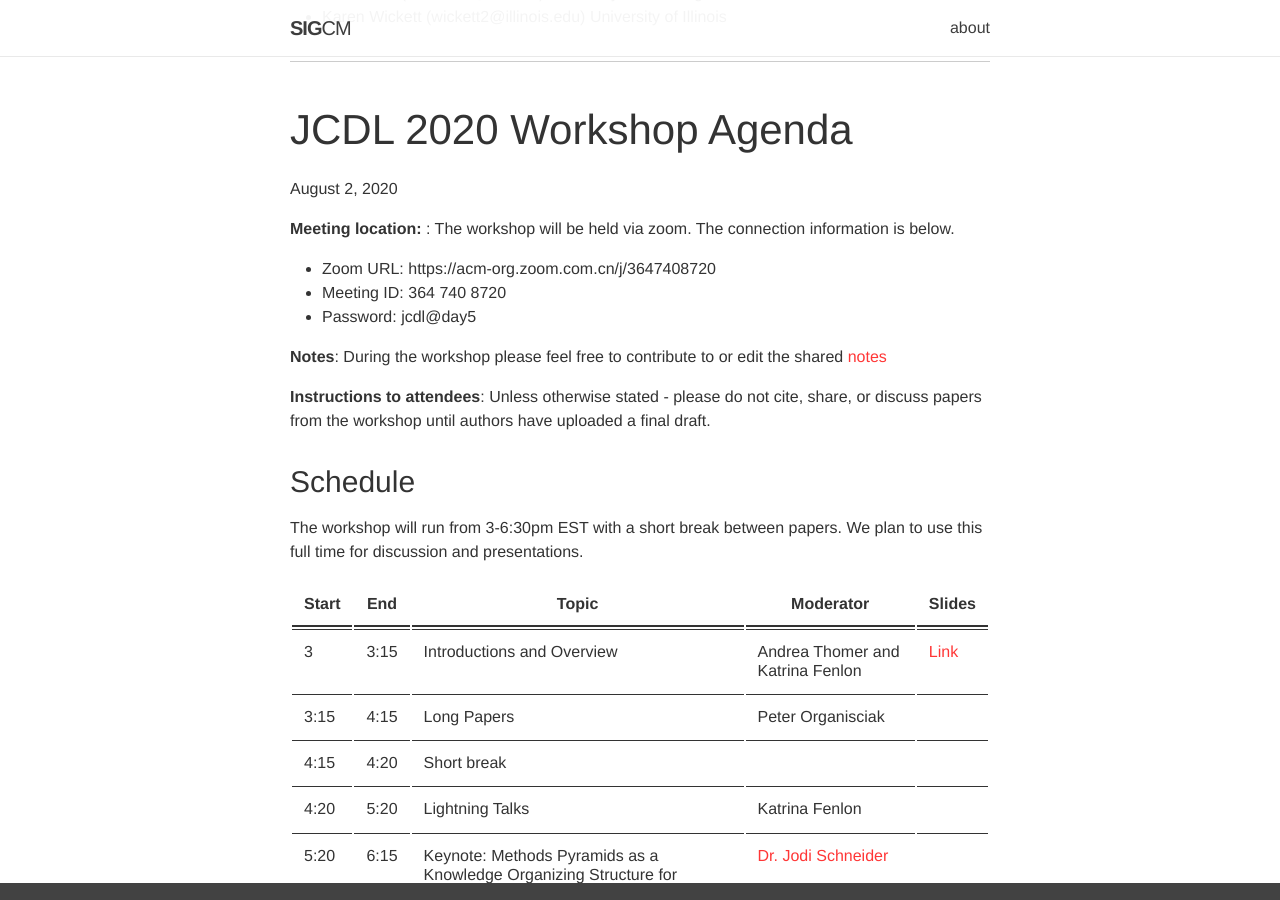
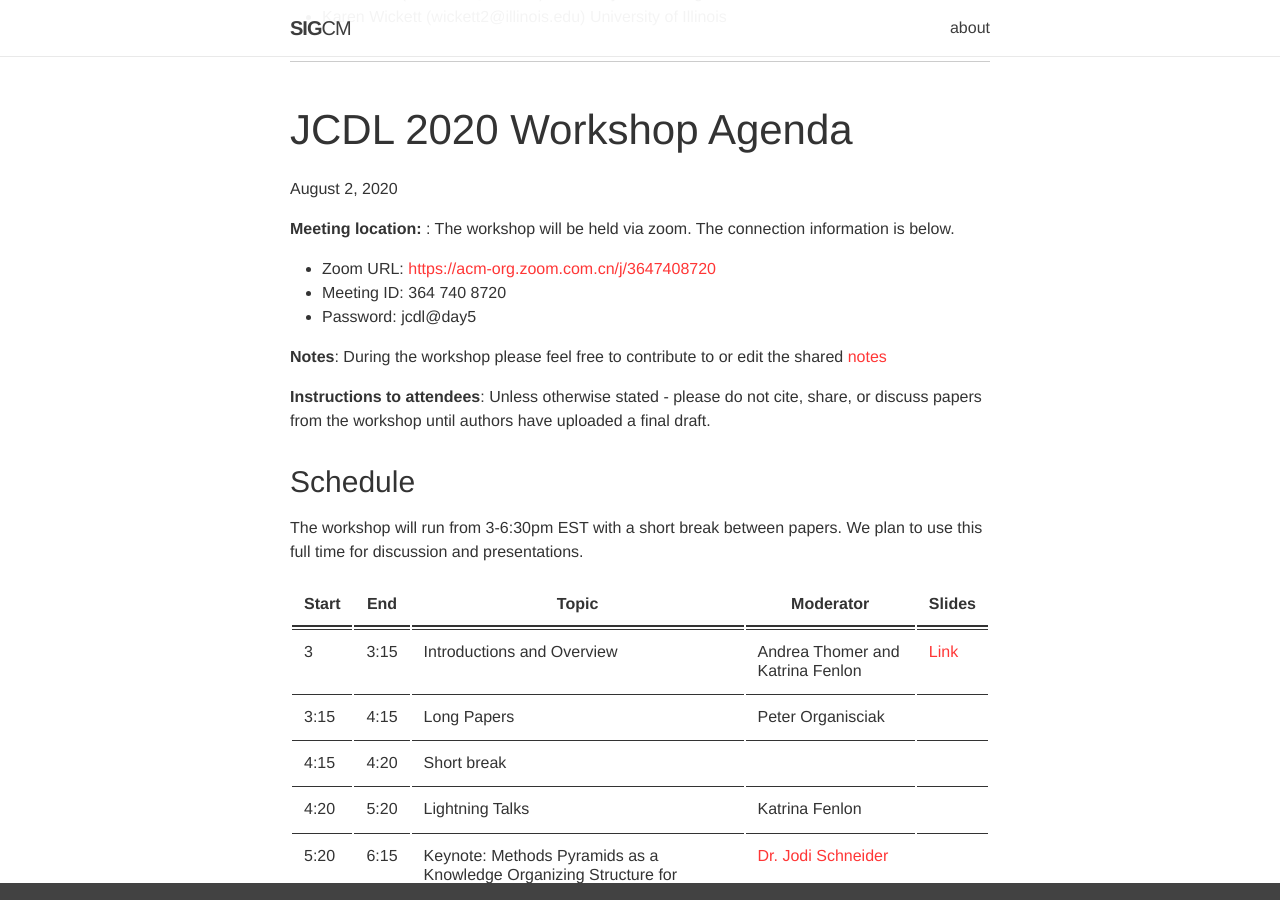
Before and after one commit to sig-cm/sig-cm.github.io, a Jekyll site: the page built from _news/JCDL-2020-CFP.md, in a window 1280 px wide and 900 px high, scrolled down 1853 px. Built offline with Jekyll 4.4.1, drawn with Linux system fonts in a browser that asks for light colours; nearby versions of some CDN libraries; part of the change alters nothing that is shown.

```diff
--- a/_news/JCDL-2020-CFP.md
+++ b/_news/JCDL-2020-CFP.md
@@ -59,7 +59,7 @@ August 2, 2020
 
 **Meeting location:** : The workshop will be held via zoom. The connection information is below.
 
-- Zoom URL: https://acm-org.zoom.com.cn/j/3647408720
+- Zoom URL: [https://acm-org.zoom.com.cn/j/3647408720](https://acm-org.zoom.com.cn/j/3647408720)
 - Meeting ID: 364 740 8720
 - Password: jcdl@day5
 
```
